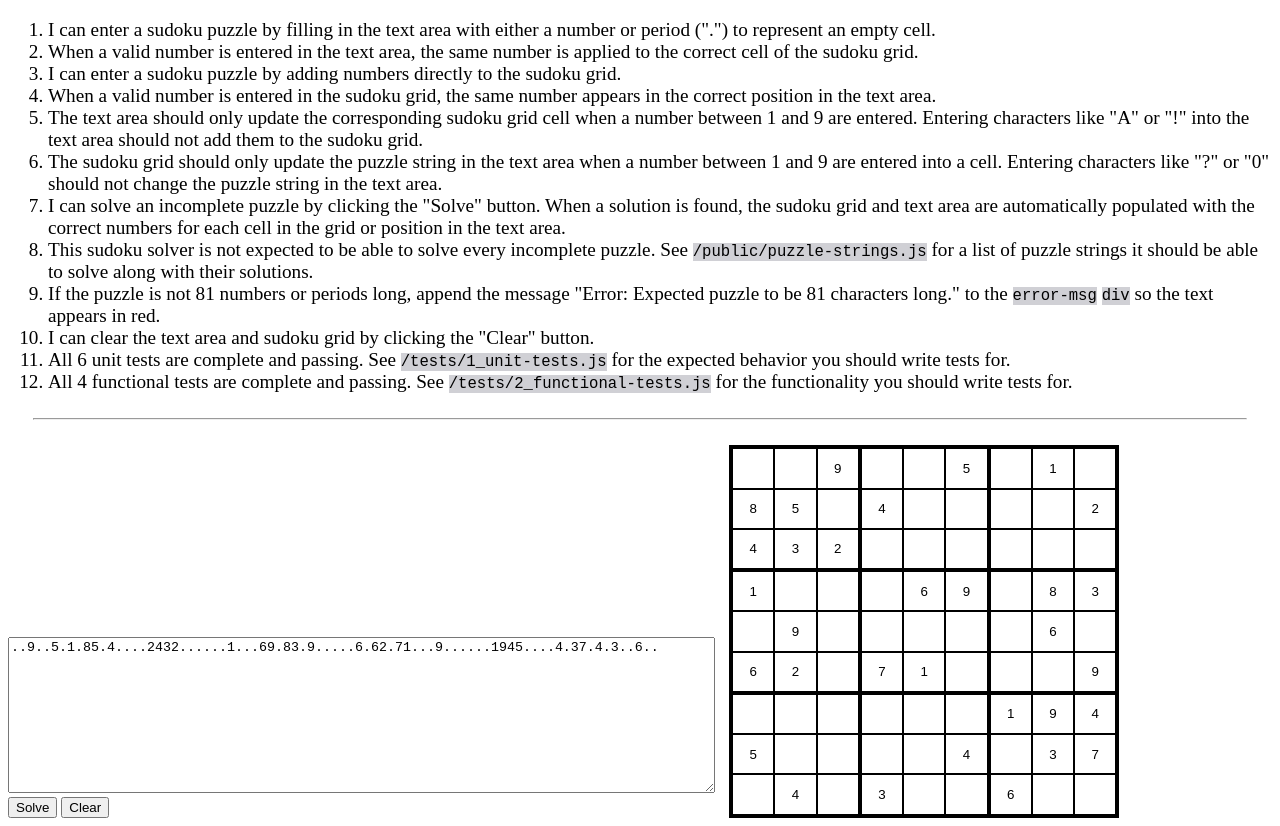
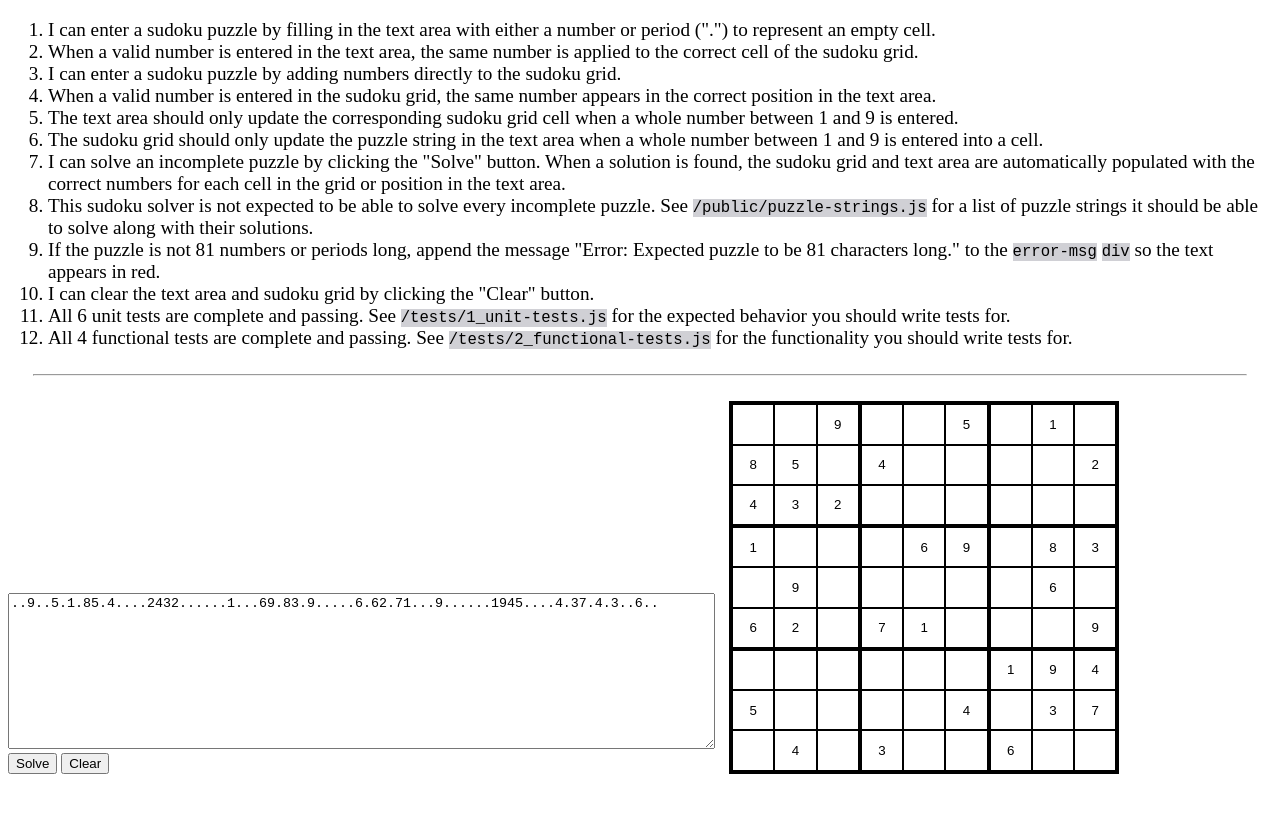
Before and after one commit to scissorsneedfoodtoo/sudoku-solver-solution, a website: page views/index.html in a window 1280 px wide. Shown: the part 110-936 px from the top of the page. After the commit the page ends 892 px from the top, so only its background shows below. Drawn offline with Linux system fonts and the light colour scheme.

Commit message:
fix: simplify user stories and add body-parser

```diff
--- a/package.json
+++ b/package.json
@@ -4,6 +4,7 @@
   "description": "Quality Assurance 4: Sudoku Solver",
   "main": "index.js",
   "dependencies": {
+    "body-parser": "^1.19.0",
     "chai": "^4.2.0",
     "cors": "^2.8.5",
     "dotenv": "^8.2.0",
--- a/server.js
+++ b/server.js
@@ -3,10 +3,9 @@
 require('dotenv').config();
 const express     = require('express');
 const bodyParser  = require('body-parser');
-const expect      = require('chai').expect;
 const cors        = require('cors');
 
-// var apiRoutes         = require('./routes/api.js');
+// const apiRoutes         = require('./routes/api.js');
 const fccTestingRoutes  = require('./routes/fcctesting.js');
 const runner            = require('./test-runner');
 
--- a/views/index.html
+++ b/views/index.html
@@ -37,14 +37,12 @@
           number appears in the correct position in the text area.
         </li>
         <li>
-          The text area should only update the corresponding sudoku grid cell when a number
-          between 1 and 9 are entered. Entering characters like "A" or "!" into the text area
-          should not add them to the sudoku grid.
+          The text area should only update the corresponding sudoku grid cell when a whole number
+          between 1 and 9 is entered.
         </li>
         <li>
-          The sudoku grid should only update the puzzle string in the text area when a number
-          between 1 and 9 are entered into a cell. Entering characters like "?" or "0" should
-          not change the puzzle string in the text area.
+          The sudoku grid should only update the puzzle string in the text area when a whole number
+          between 1 and 9 is entered into a cell.
         </li>
         <li>
           I can solve an incomplete puzzle by clicking the "Solve" button. When
@@ -925,5 +923,5 @@
       </div>
     </div>
   </body>
-  <script src="../public/sudoku-solver.js" type="module"></script>
+  <script type="module" src="../public/sudoku-solver.js"></script>
 </html>
```
Also changed, not shown: README.md, 1 other file.
